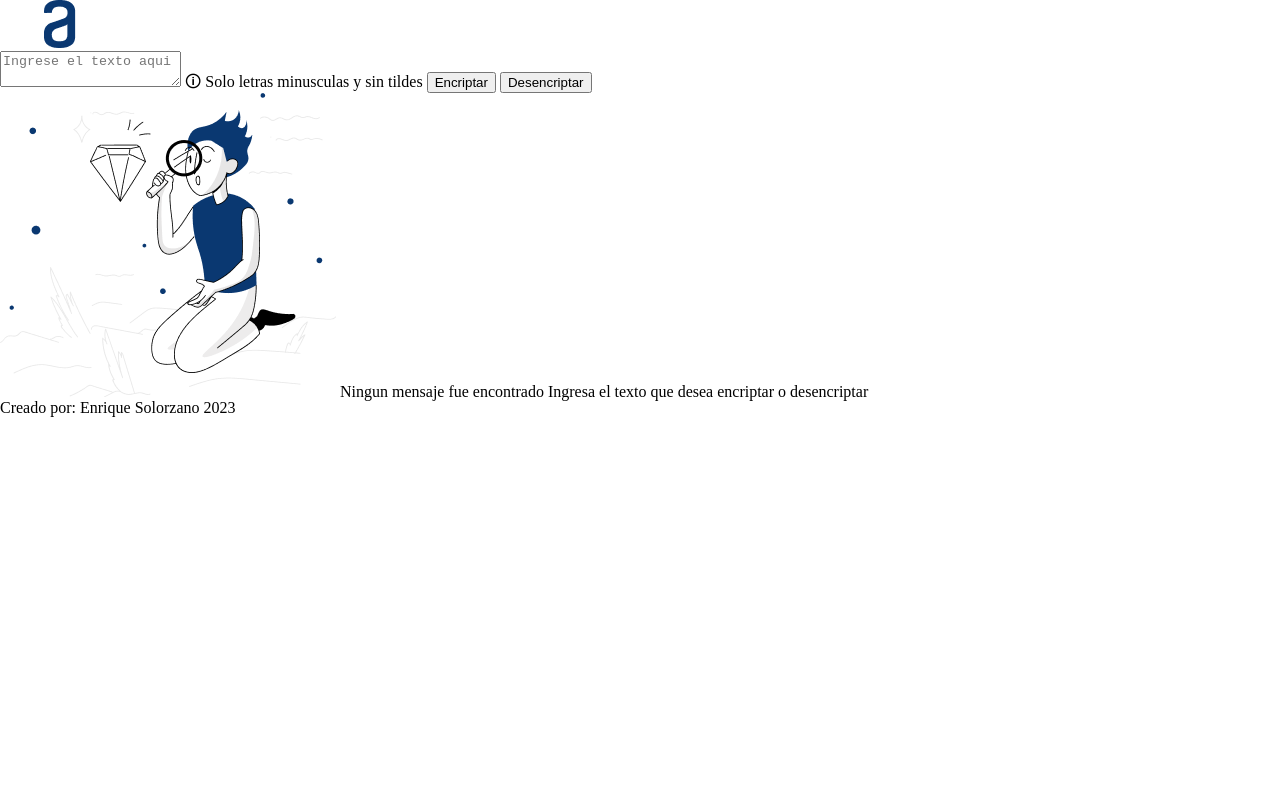
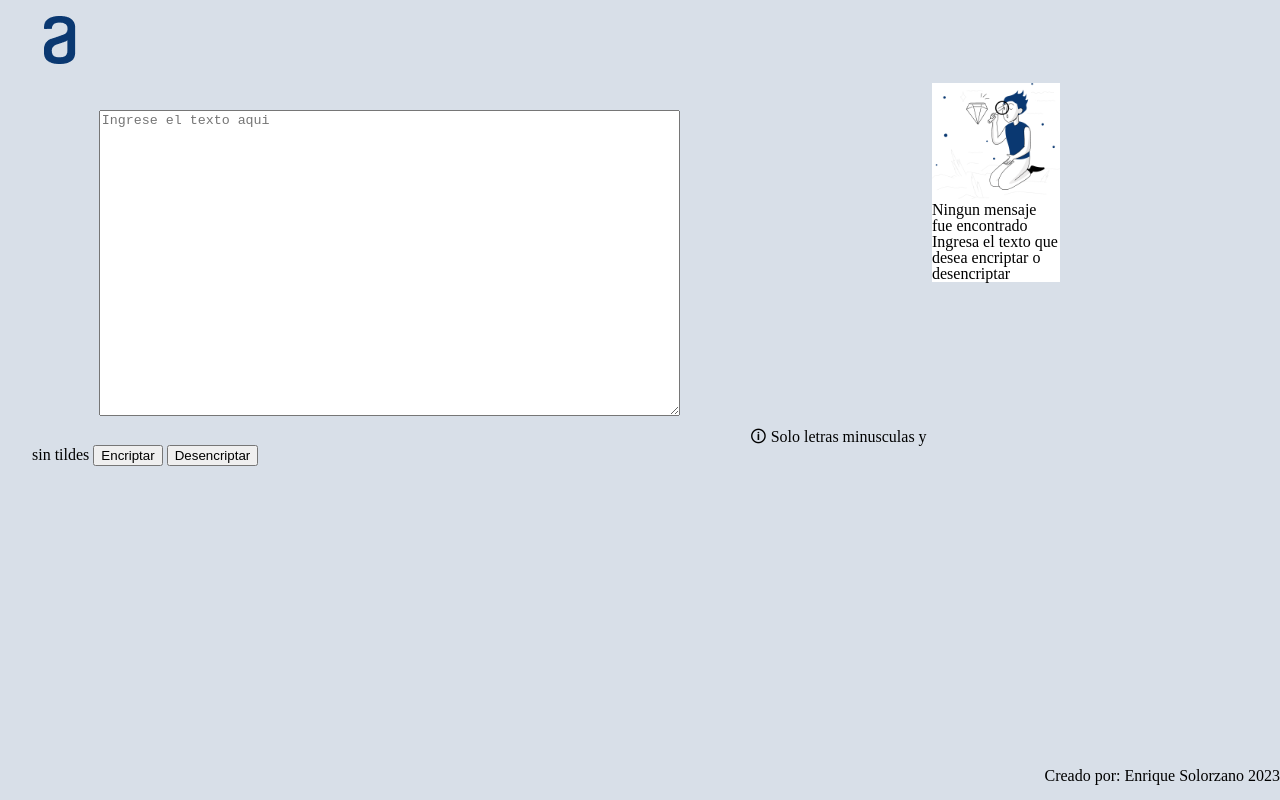
Before and after one commit to EnriqueJSV/Challenge_Decoder, a plain HTML site: page index.html in a window 1280 px wide. Drawn offline with Linux system fonts and the light colour scheme.

Commit message:
Agregando clases y diseno general de la pagina principal

```diff
--- a/index.html
+++ b/index.html
@@ -15,7 +15,7 @@
         <!-- Contiene el logo en la parte superior de la pagina -->
         <header>
 
-            <h1><img src="imagenes/Logo.png"></h1>
+            <h1 class="logo"><img src="imagenes/Logo.png"></h1>
 
         </header>
 
@@ -23,16 +23,16 @@
         <main>
 
             <!-- Contiene el lugar donde el usuario ingresara el texto y botones encriptar y desencriptar -->
-            <section>
-                <textarea placeholder="Ingrese el texto aqui"></textarea>
+            <section class="principal">
+                <textarea class="texto-usuario" cols="70" rows="20"  placeholder="Ingrese el texto aqui"></textarea>
                 <label>&#128712; Solo letras minusculas y sin tildes</label>
                 <input type="submit" value="Encriptar">
                 <input type="submit" value="Desencriptar">
             </section>
 
             <!-- Contiene el resultado del texto ingresado, la imagen y el texto de no hay mensaje en caso de no haber ningun mensaje -->
-            <section>
-                <img src="imagenes/Muneco.png">
+            <section class="resultado">
+                <img src="imagenes/Muneco.png" class="img-muneco">
                 <label>Ningun mensaje fue encontrado</label>
                 <label>Ingresa el texto que desea encriptar o desencriptar</label>
             </section>
--- a/style.css
+++ b/style.css
@@ -0,0 +1,36 @@
+body{
+    background: #D8DFE8;
+}
+
+.logo{
+    margin: 1em 0;
+}
+
+.principal{
+    width: 70%;
+    vertical-align: top;
+    margin: 0 0 0 2em;
+    display: inline-block;
+}
+
+.texto-usuario{
+    margin: 2em 5em;
+}
+
+.resultado{
+    width: 10%;
+    display: inline-block;
+    background: white;
+}
+
+.img-muneco{
+    width: 100%;
+}
+
+footer{
+    width: 100%;
+    bottom: 0;
+    position: absolute;
+    text-align: right;
+    margin: 1em 0;
+}
```
